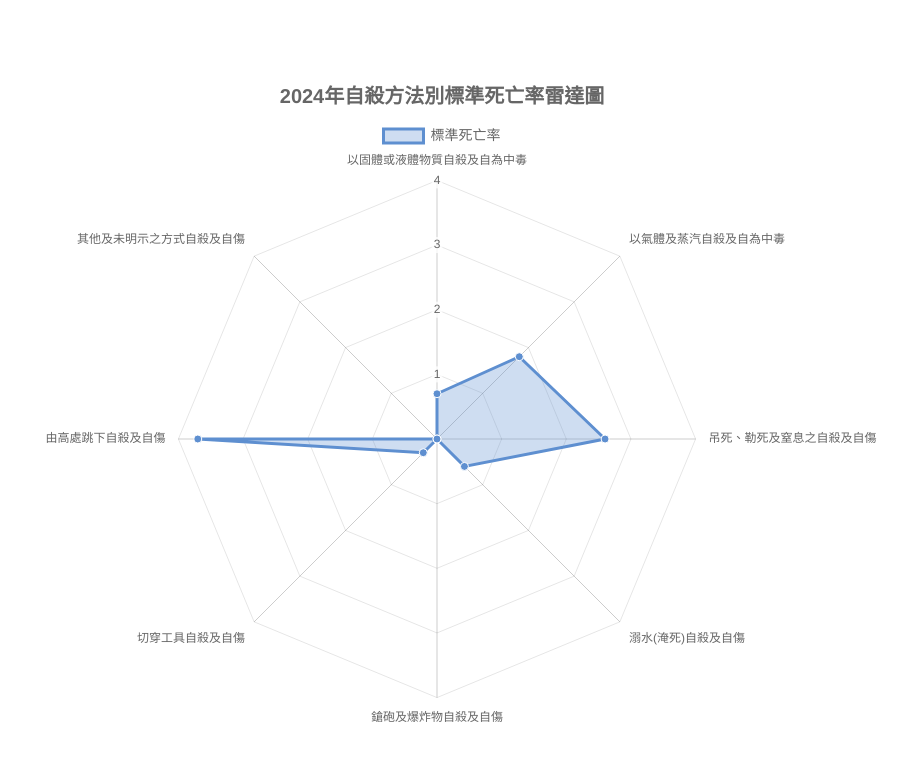
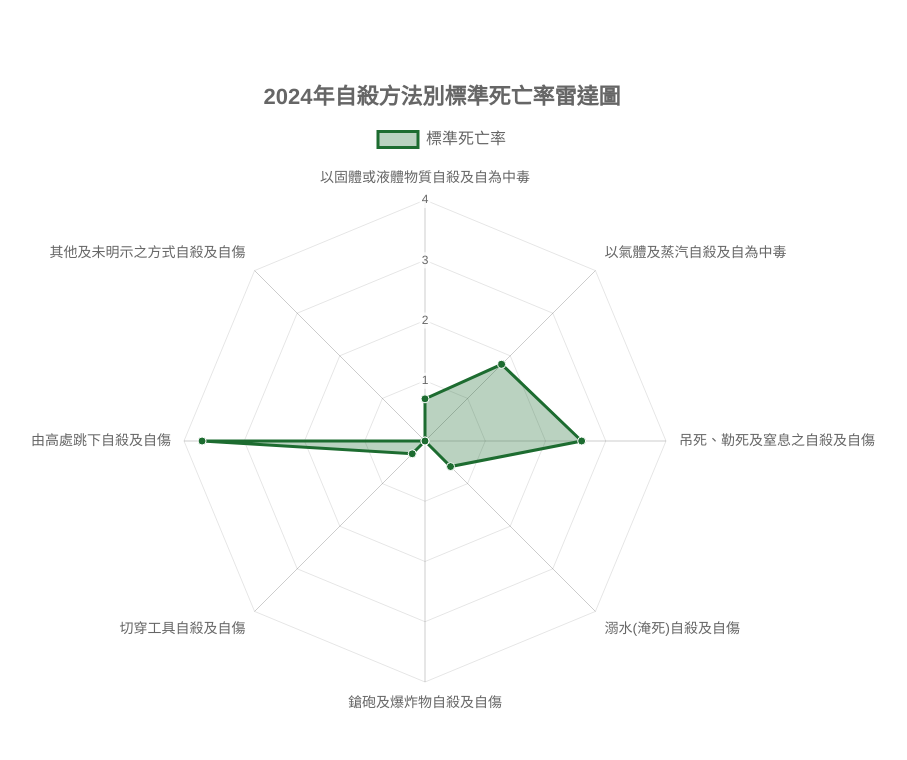
Before and after one commit to yangsandy50219/3.4_2024radar, a plain HTML site: page index.html in a window 1280 px wide. Shown: the whole page, without its empty margins (198-1105 px from the left). Drawn offline with nearby package versions, Linux system fonts and the light colour scheme.

Commit message:
Modify chart styles and font sizes in index.html
Updated chart colors and font sizes for better visibility.

```diff
--- a/index.html
+++ b/index.html
@@ -74,9 +74,9 @@
               label: "標準死亡率",
               data: stdRates,
               fill: true,
-              backgroundColor: "rgba(94,143,208,0.3)",
-              borderColor: "rgba(94,143,208,1)",
-              pointBackgroundColor: "rgba(94,143,208,1)",
+              backgroundColor: "rgba(29,108,48,0.3)",
+              borderColor: "rgba(29,108,48,1)",
+              pointBackgroundColor: "rgba(29,108,48,1)",
               pointBorderColor: "#fff",
               pointRadius: 4,
               pointHoverRadius: 6
@@ -89,11 +89,11 @@
               title: {
                 display: true,
                 text: "2024年自殺方法別標準死亡率雷達圖",
-                font: { size: 20 }
+                font: { size: 22 }
               },
               legend: {
                 display: true,
-                labels: { font: { size: 14 } }
+                labels: { font: { size: 16 } }
               },
               tooltip: {
                 callbacks: {
@@ -119,7 +119,7 @@
                   stepSize: 1             // 每 1 一格（0,1,2,3,4）
                 },
                 pointLabels: {
-                  font: { size: 12 }      // 各軸標籤文字大小
+                  font: { size: 14 }      // 各軸標籤文字大小
                 },
                 grid: {
                   color: "rgba(0,0,0,0.1)"
```
